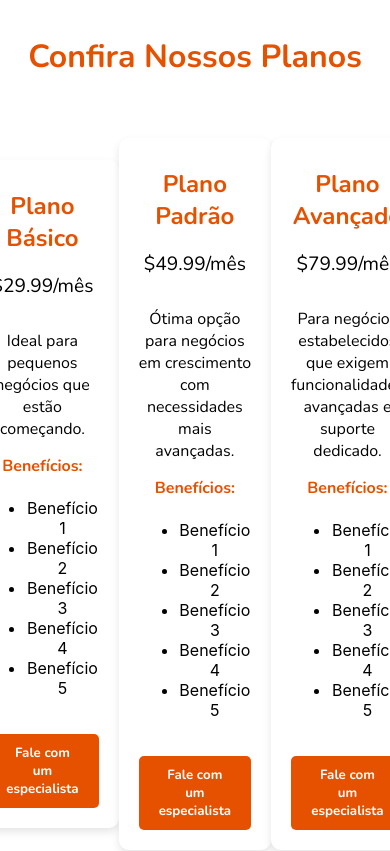
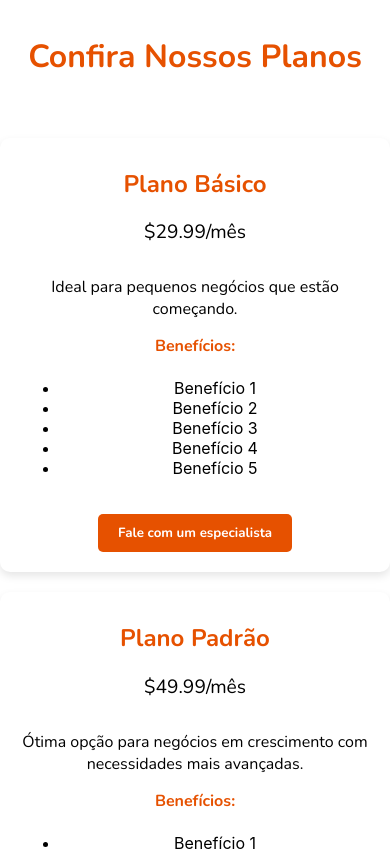
Before and after one commit to viniciusHerminio/OxenteConnect, a React (Create React App) app: page / in a window 390 px wide. Shown: the part 4200-5051 px from the top of the page. Built offline with nearby package versions, Linux system fonts and the light colour scheme.

Commit message:
ajustando planos e beneficios pro cell

```diff
--- a/src/App.css
+++ b/src/App.css
@@ -703,4 +703,22 @@ body {
   .fotoHomem {
     display: none;
   }
+
+  .PlansContainer {
+    flex-direction: column;
+    align-items: center;
+  }
+
+  .PlanCard {
+    max-width: 100%;
+  }
+
+  .BenefitsContainer {
+    flex-direction: column;
+    align-items: center;
+  }
+
+  .BenefitCard {
+    max-width: 100%;
+  }
 }
```
